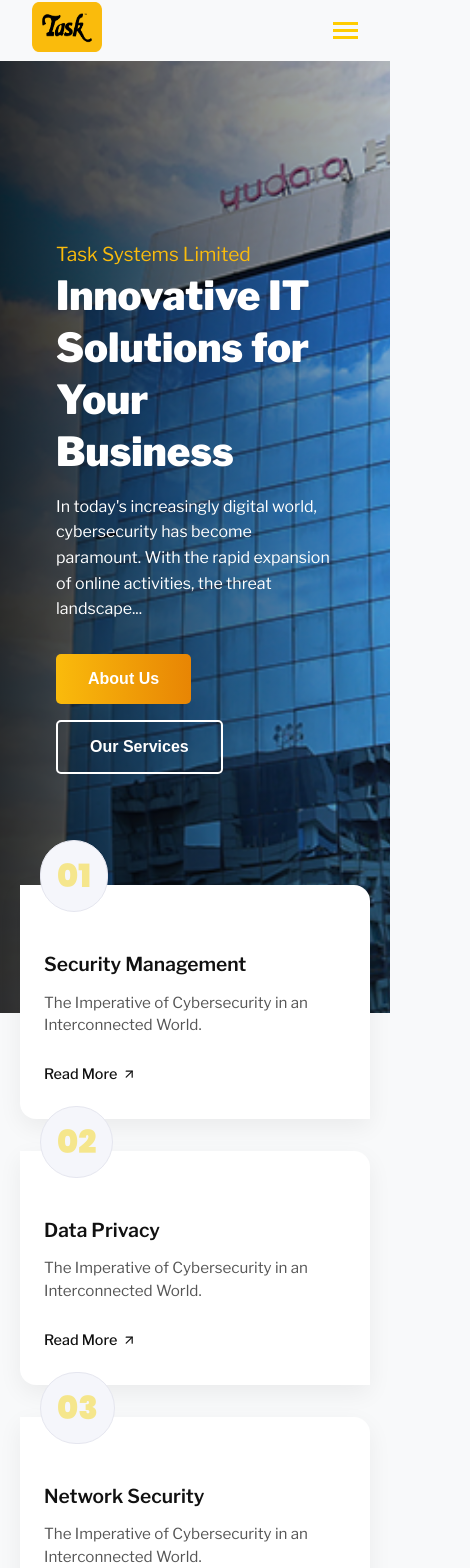
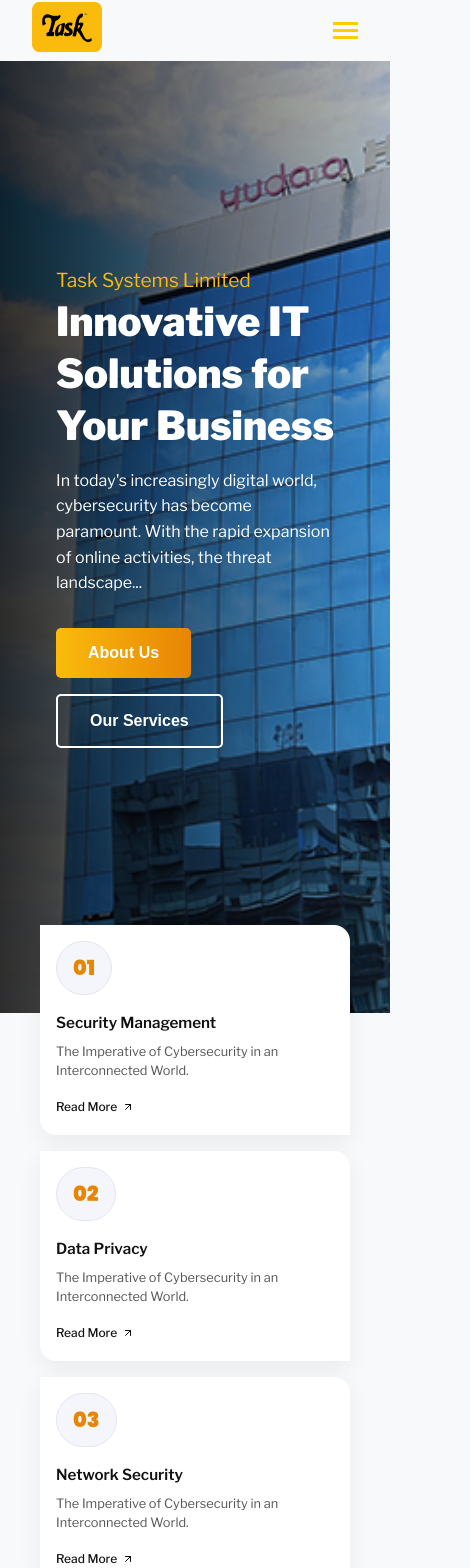
Before and after one commit to Jeremiah-Task/tasksystems-ng, a Next.js app: page / in a window 390 px wide. Shown: the top 1568 px of the page, 470 px wide, since content can reach past the window. Built offline with nearby package versions, Linux system fonts and the light colour scheme.

Commit message:
fix: mobile responsiveness and full build

```diff
--- a/app/globals.css
+++ b/app/globals.css
@@ -189,6 +189,10 @@ body {
 
 /* Mobile */
 @media (max-width: 767px) {
+  .section {
+    padding: 30px 10px;
+  }
+
   .contact-flex {
     flex-direction: column;
   }
--- a/components/About.css
+++ b/components/About.css
@@ -213,23 +213,67 @@
 }
 
 @media (max-width: 767px) {
+  .about-section {
+    padding: 30px 10px; /* tighter padding */
+  }
+
   .about-container {
     grid-template-columns: 1fr;
+    gap: 1.5rem; /* tighter spacing */
   }
 
+  /* Images should come before text */
   .about-images {
+    order: 1;
+  }
+
+  .about-text {
     order: 2;
   }
 
-  .about-text {
-    order: 1;
-  }
-
-  .small-image, .small-image-circle {
+  /* Hide decorative images for cleaner mobile */
+  .small-image,
+  .small-image-circle {
     display: none;
   }
 
   .main-image {
     width: 100%;
+    min-height: 250px; /* shorter for mobile */
+  }
+
+  /* Adjust heading and text sizes */
+  .about-heading .about-title {
+    font-size: 1.5rem;
+  }
+
+  .about-description {
+    font-size: 0.9rem;
+    margin-bottom: 1.5rem;
+    line-height: 1.4;
+  }
+
+  .feature-item {
+    gap: 15px; /* tighter icon/text gap */
+  }
+
+  .feature-icon {
+    width: 60px;
+    height: 60px;
+    font-size: 1.2rem;
+  }
+
+  .feature-item h4 {
+    font-size: 1rem;
+  }
+
+  .feature-item p {
+    font-size: 0.85rem;
+  }
+
+  .cta-button {
+    padding: 0.7rem 1.5rem;
+    font-size: 0.9rem;
+    margin-top: 20px;
   }
 }
--- a/components/Footer.css
+++ b/components/Footer.css
@@ -184,13 +184,59 @@
   .topRow {
     flex-direction: column;
     align-items: flex-start;
+    gap: 20px;
   }
 
   .newsletterSection {
+    flex-direction: column;
     align-items: flex-start;
+    width: 100%;
+    gap: 10px;
+  }
+
+  .newsletterSection .sectionTitle {
+    font-size: 16px;
   }
 
   .newsletterInputWrapper {
     width: 100%;
+    position: relative;
+  }
+
+  .emailInput {
+    padding: 30px 10px;
+    font-size: 14px;
+  }
+
+  .newsletterBtn {
+    top: 5px;
+    right: 5px;
+    height: calc(100% - 10px);
+    padding: 0 12px;
+    font-size: 13px;
+  }
+
+  .footerContent {
+    grid-template-columns: 1fr;
+    gap: 20px;
+  }
+
+  .footerSection {
+    text-align: left;
+  }
+
+  .footerSection h3,
+  .footerSection h4 {
+    font-size: 16px;
+  }
+
+  .footer-description,
+  .contactInfo,
+  .linkList li {
+    font-size: 14px;
+  }
+
+  .phoneNumber {
+    font-size: 15px;
   }
 }
--- a/components/Footer.tsx
+++ b/components/Footer.tsx
@@ -54,7 +54,6 @@ const Footer = () => {
               <p><strong>Port Harcourt:</strong> 146 Trans Amadi Industrial Layout, Port Harcourt, Rivers State.</p>
               <p><strong>Abuja:</strong> 20 Port Harcourt Crescent, off Gimbiya Street, Area 11 Garki District, Abuja.</p>
               <p><strong>Email:</strong> engage@tasksystems.com</p>
-              <p><strong>Phone:</strong> +234 911 080 8619</p>
             </div>
           </div>
 
--- a/components/Services.css
+++ b/components/Services.css
@@ -160,7 +160,41 @@
 }
 
 @media (max-width: 600px) {
+  .services-section {
+    padding: 40px 10px;
+  }
+
+  /* Stack header content vertically */
+  .services-header {
+    flex-direction: column;
+    gap: 1rem; /* space between title and button */
+  }
+
+  /* Button spans full width if you want */
+  .view-all-btn {
+    align-self: flex-start; /* left align */
+    font-size: 0.85rem;
+    padding: 8px 16px;
+  }
+
+  /* Shrink text sizes */
+  .services-title h2 {
+    font-size: 1.5rem;
+    line-height: 1.3;
+  }
+
+  .service-card h3 {
+    font-size: 1rem;
+  }
+
+  .service-card p {
+    font-size: 0.85rem;
+    line-height: 1.4;
+  }
+
+  /* Keep 2 cards per row, not 1 */
   .services-grid {
-    grid-template-columns: 1fr;
+    grid-template-columns: repeat(2, 1fr);
+    gap: 1rem; /* tighter spacing on mobile */
   }
 }
--- a/components/Solutions.css
+++ b/components/Solutions.css
@@ -1,4 +1,4 @@
-@import url('https://fonts.googleapis.com/css2?family=Poppins:wght@600;700;900&display=swap');
+@import url("https://fonts.googleapis.com/css2?family=Poppins:wght@600;700;900&display=swap");
 
 .solutions {
   margin-top: -8rem; /* overlap into hero */
@@ -28,8 +28,8 @@
   top: -45px;
   left: 20px;
   background: #f5f6fb;
-  color: #f5e68c;
-  font-family: 'Poppins', sans-serif;
+  color: #e88504;
+  font-family: "Poppins", sans-serif;
   font-weight: 900;
   font-size: 2rem;
   padding: 0.6rem 1rem;
@@ -41,6 +41,7 @@
 .solution-card:hover .solution-number {
   top: -50px;
   background-color: #e88504;
+  color: #f5e68c;
 }
 
 .solution-card h3 {
@@ -70,7 +71,7 @@
 
 /* Directional underline (hidden by default) */
 .read-text::after {
-  content: '';
+  content: "";
   position: absolute;
   bottom: -2px;
   left: 0;
@@ -105,7 +106,69 @@
 }
 
 @media (max-width: 767px) {
+  .solutions {
+    margin-top: -8rem; /* less overlap on mobile */
+    padding: 40px 20px;
+  }
+
   .solutions-grid {
     grid-template-columns: 1fr;
+    gap: 1.2rem;
+  }
+
+  .solution-card {
+    padding: 1.2rem 1rem;
+    position: relative;
+  }
+
+  .solution-number {
+    position: static;
+    margin-bottom: 0.8rem;
+    display: inline-block;
+    font-size: 1.5rem;
+  }
+
+  .solution-card h3 {
+    margin-top: 1.2rem;
+    font-size: 1rem;
+  }
+
+  .solution-card p {
+    margin: 0.5rem 0 1rem;
+    font-size: 0.85rem;
+  }
+
+  .read-more {
+    font-size: 0.8rem;
   }
 }
+
+/* extra small devices */
+@media (max-width: 500px) {
+  .solution-card {
+    padding: 1rem;
+  }
+
+  .solution-number {
+    font-size: 1.3rem;
+    margin-bottom: 0.6rem;
+  }
+
+  .solution-card h3 {
+    margin-top: 0.4rem;
+    font-size: 0.95rem;
+  }
+
+  .solution-card p {
+    font-size: 0.8rem;
+    margin: 0.4rem 0 0.8rem;
+  }
+
+  .read-more {
+    font-size: 0.75rem;
+  }
+
+  .solutions-grid {
+    gap: 1rem;
+  }
+}
--- a/components/Team.css
+++ b/components/Team.css
@@ -7,6 +7,8 @@
 .team h2 {
   text-align: center;
   margin-bottom: 2rem;
+  color: #343a40;
+  font-size: 1.8rem;
 }
 
 .team h3 {
@@ -36,7 +38,7 @@
   flex-direction: column;
   align-items: center;
   overflow: hidden;
-  border: 1px solid #fc0;
+  border: 1px solid rgba(255, 204, 0, 0.33);
 }
 
 .profile-img {
--- a/components/Team.tsx
+++ b/components/Team.tsx
@@ -23,9 +23,9 @@ const Team = () => {
   return (
     <div id="team" className="section team">
       <div className="container">
-        <h2>Directors and Management</h2>
+        {/* Removed <h2>Directors and Management</h2> */}
 
-        <h3>Directors</h3>
+        <h2>Directors</h2>
         <div className="team-grid">
           {directors.map((person) => (
             <div key={person.name} className="profile-card">
@@ -35,14 +35,14 @@ const Team = () => {
                 width={250}
                 height={400}
                 className="profile-img"
-              />ı
+              />
               <h4>{person.name}</h4>
               <p>{person.title}</p>
             </div>
           ))}
         </div>
 
-        <h3 style={{ marginTop: "4rem" }}>Management</h3>
+        <h2 style={{ marginTop: "4rem" }}>Management</h2>
         <div className="team-grid">
           {management.map((person) => (
             <div key={person.name} className="profile-card">
--- a/components/Why.css
+++ b/components/Why.css
@@ -141,7 +141,8 @@
   position: absolute;
   top: 50%;
   left: 50%;
-  width: 40%; /* 40% of one image’s width */
+  width: 220px; /* 40% of one image’s width */
+  height: 220px; /* 40% of one image’s height */
   aspect-ratio: 1 / 1; /* 🔑 keep width = height */
   transform: translate(-50%, -50%);
   border-radius: 50%; /* 🔑 make it round */
@@ -150,22 +151,52 @@
 }
 
 @media (max-width: 767px) {
+  .whyChoose {
+    padding: 40px 10px;
+  }
+
   .whyWrapper {
     flex-direction: column;
+    gap: 2rem; /* space between text and images */
   }
 
+  /* Keep images side by side instead of stacking */
   .imgContainer {
-    flex-direction: column;
+    flex-direction: row;
     align-items: center;
+    justify-content: center;
+    width: 100%;
   }
 
   .imgContainer .img {
-    width: 100%;
+    width: 45%; /* shrink slightly so both fit */
     height: auto;
-    margin-bottom: 1rem;
+    min-height: 400px;
+    padding: 0 5px;
+    margin-bottom: 0;
   }
 
+  /* Scale down center circle */
   .circleOverlay {
-    display: none;
+    width: 140px;
+    height: 140px;
+    border-width: 6px;
+  }
+
+  /* Reduce text sizes */
+  .tagline {
+    font-size: 1.5rem;
+    line-height: 1.2;
+  }
+
+  .list li {
+    font-size: 0.85rem;
+    padding: 4px 10px;
+    margin-bottom: 10px;
+  }
+
+  .cta {
+    font-size: 0.85rem;
+    padding: 10px 20px;
   }
 }
```
